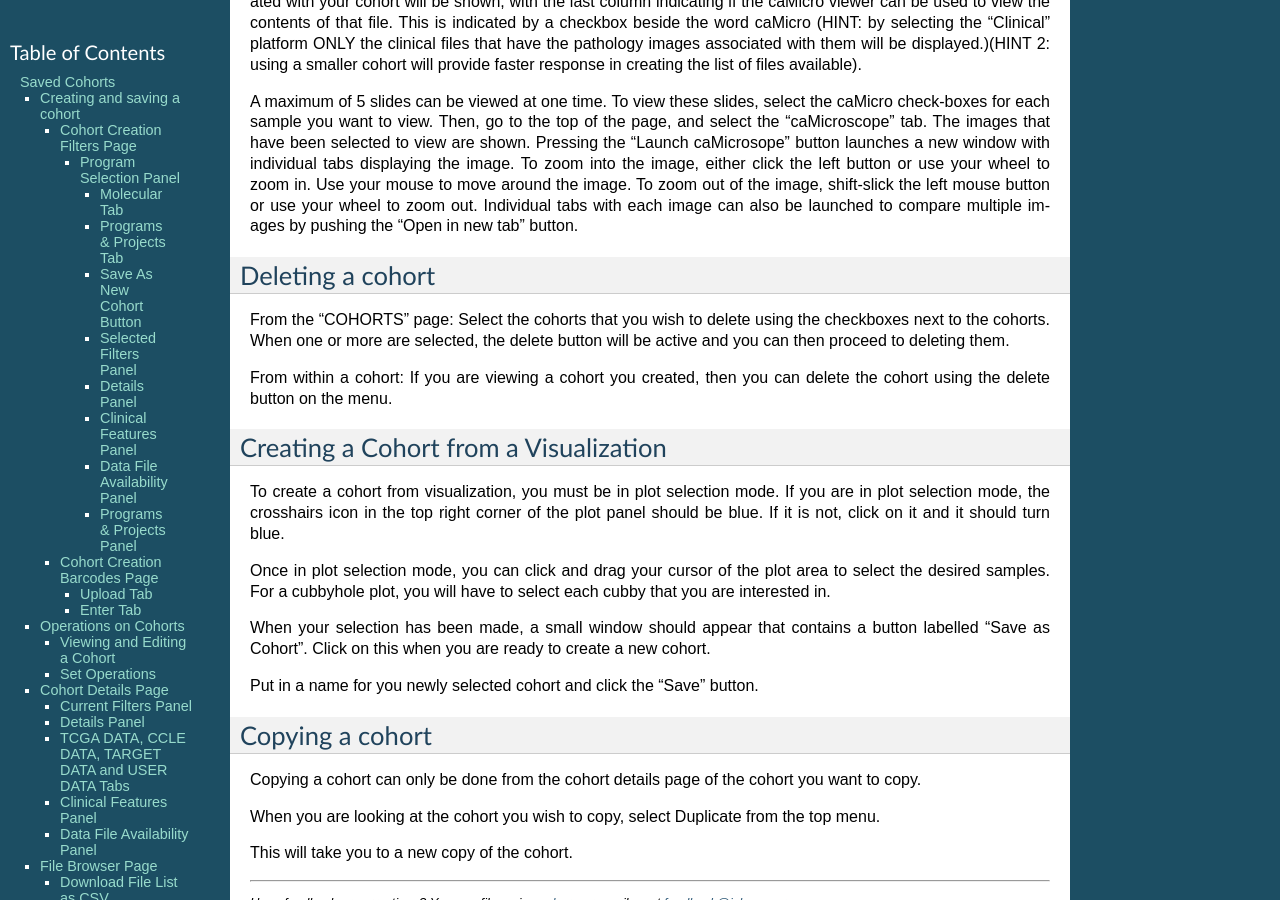
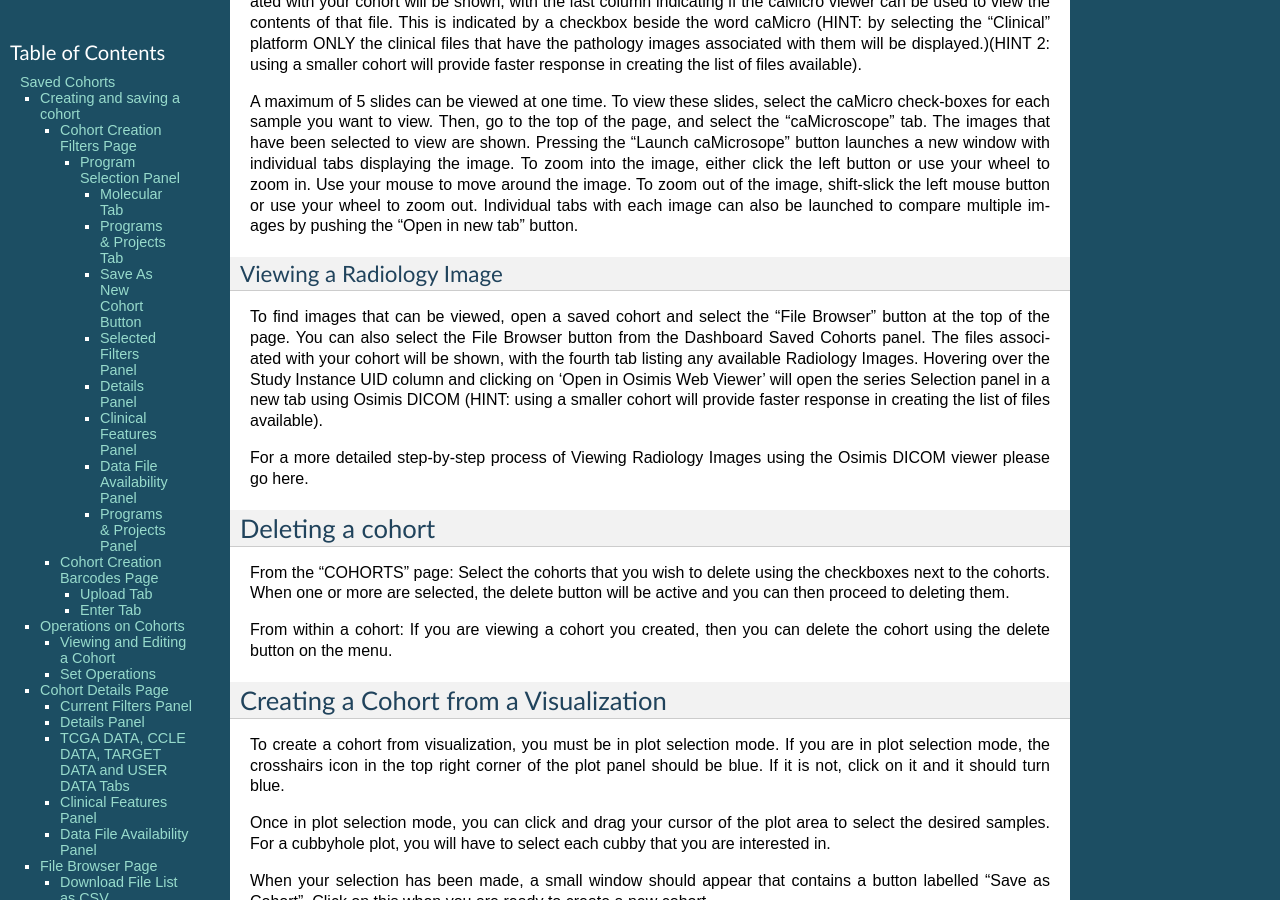
Before and after one commit to isb-cgc/readthedocs, a Sphinx documentation site: the page built from docs/source/sections/webapp/Saved-Cohorts.rst, in a window 1280 px wide and 900 px high, scrolled down 10867 px. Built offline with Sphinx 7.4.7, drawn with Linux system fonts in a browser that asks for light colours; pages that are not in the unit, such as notebooks, are missing from menus.

Commit message:
added radiology images tab

```diff
--- a/docs/source/sections/webapp/Saved-Cohorts.rst
+++ b/docs/source/sections/webapp/Saved-Cohorts.rst
@@ -474,6 +474,15 @@ When available, pathology images can be viewed using the caMicroscope tool (see
 
 A maximum of 5 slides can be viewed at one time.  To view these slides, select the caMicro check-boxes for each sample you want to view.  Then, go to the top of the page, and select the "caMicroscope" tab. The images that have been selected to view are shown. Pressing the "Launch caMicrosope" button launches a new window with individual tabs displaying the image.  To zoom into the image, either click the left button or use your wheel to zoom in.  Use your mouse to move around the image.  To zoom out of the image, shift-slick the left mouse button or use your wheel to zoom out.  Individual tabs with each image can also be launched to compare multiple images by pushing the "Open in new tab" button.
 
+
+Viewing a Radiology Image
+=========================
+
+To find images that can be viewed, open a saved cohort and select the “File Browser” button at the top of the page. You can also select the File Browser button from the Dashboard Saved Cohorts panel. The files associated with your cohort will be shown, with the fourth tab listing any available Radiology Images. Hovering over the Study Instance UID column and clicking on ‘Open in Osimis Web Viewer’ will open the series Selection panel in a new tab using Osimis DICOM (HINT: using a smaller cohort will provide faster response in creating the list of files available).
+
+For a more detailed step-by-step process of Viewing Radiology Images using the Osimis DICOM viewer please go here.
+
+
 Deleting a cohort
 #################
 
```
